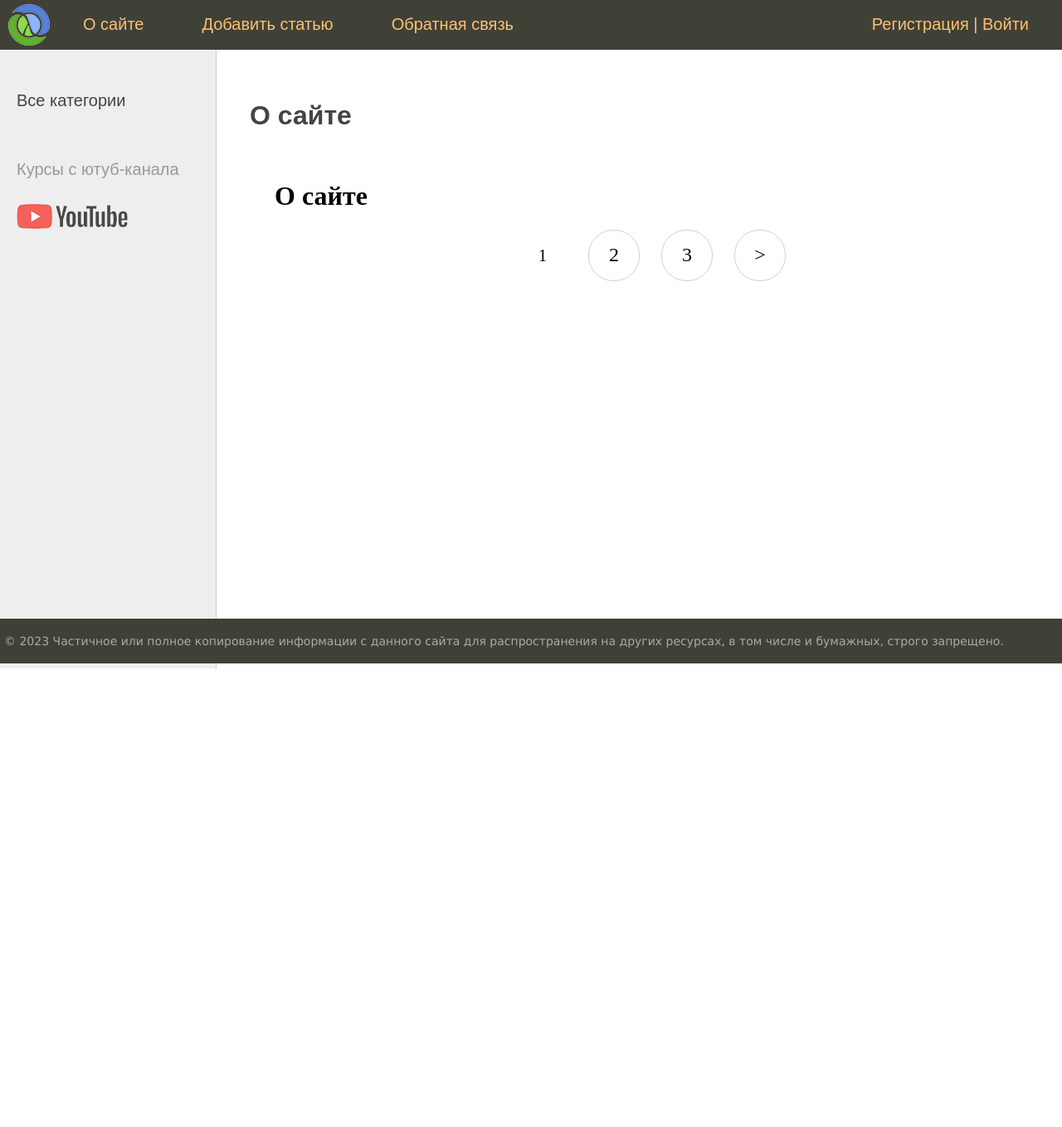
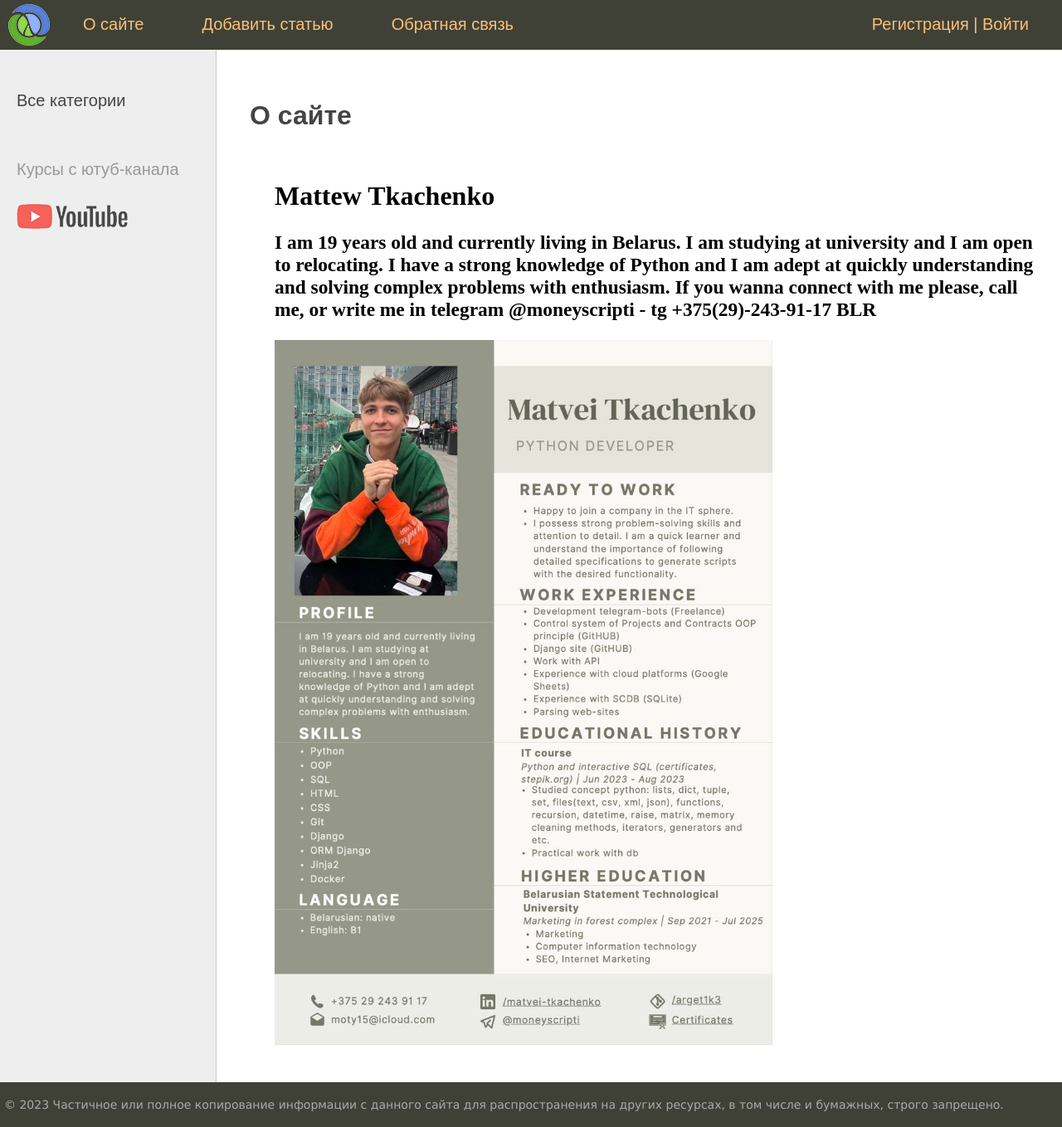
Before and after one commit to arget1k3/Django-course, a Django app: page /about/ in a window 1280 px wide. Shown: the whole page at 83% size. Before the commit the page ends 806 px from the top, so only its background shows below. Run offline with Django 4.2, Linux system fonts and the light colour scheme; data comes from the database, SQL or seed files in the repository; both versions use the stored data as it was after the commit.

Commit message:
Fix some problems

```diff
--- a/djsite/coolsite/women/templates/women/about.html
+++ b/djsite/coolsite/women/templates/women/about.html
@@ -2,6 +2,13 @@
 
 {%block content%}
 
-<h1>{{title}}</h1>
+<h1>Mattew Tkachenko</h1>
+<h3>I am 19 years old and currently living in Belarus. I am studying at university and I am open to relocating. I have a strong knowledge of Python and I am adept at quickly understanding and solving complex problems with enthusiasm.
+
+    If you wanna connect with me please, call me, or write me in telegram
+    @moneyscripti - tg
+    +375(29)-243-91-17 BLR</h3>
+
+<p><img src="images/cv_photo.png"></p>
 
 {%endblock%}
--- a/djsite/coolsite/women/templates/women/addpage.html
+++ b/djsite/coolsite/women/templates/women/addpage.html
@@ -1,7 +1,6 @@
 {% extends 'women/base.html' %}
 
 {% block content %}
-<h1>{{ title }}</h1>
 
 <form action="{% url 'add_page' %}" method="post" enctype="multipart/form-data">
     {% csrf_token %}
--- a/djsite/coolsite/women/templates/women/contact.html
+++ b/djsite/coolsite/women/templates/women/contact.html
@@ -1,7 +1,6 @@
 {% extends 'women/base.html' %}
 
 {% block content %}
-<h1>{{ title }}</h1>
 
 <form method="post">
     {% csrf_token %}
--- a/djsite/coolsite/women/templates/women/login.html
+++ b/djsite/coolsite/women/templates/women/login.html
@@ -1,7 +1,6 @@
 {% extends 'women/base.html' %}
 
 {% block content %}
-<h1>{{ title }}</h1>
 
 <form method="post">
     {% csrf_token %}
--- a/djsite/coolsite/women/templates/women/register.html
+++ b/djsite/coolsite/women/templates/women/register.html
@@ -1,7 +1,6 @@
 {% extends 'women/base.html' %}
 
 {% block content %}
-<h1>{{ title }}</h1>
 
 <form method="post">
     {% csrf_token %}
--- a/djsite/coolsite/women/views.py
+++ b/djsite/coolsite/women/views.py
@@ -28,12 +28,13 @@ class WomenHome(DataMixin, ListView):
         return Women.objects.filter(is_published=True).select_related('cat')
 
 def about(request):
-    contact_list = Women.objects.filter(is_published=True)
-    paginator = Paginator(contact_list, 3)
+    contact_list = Women.objects.filter(pk=15)
+    # paginator = Paginator(contact_list, 3)
 
-    page_number = request.GET.get('page')
-    page_obj = paginator.get_page(page_number)
-    return render(request, 'women/about.html', {'page_obj': page_obj, 'menu': menu, 'title': 'О сайте'})
+    # page_number = request.GET.get('page')
+    # page_obj = paginator.get_page(page_number)
+    return render(request, 'women/about.html', {'menu': menu, 'title': 'О сайте'})
+
 
 
 class AddPage(LoginRequiredMixin, DataMixin, CreateView):
@@ -87,7 +88,7 @@ class WomenCategory(DataMixin, ListView):
     model = Women
     template_name = 'women/index.html'
     context_object_name = 'posts'
-    allow_empty = False
+    allow_empty = False # определяет как обработать ситуацию, когда нет ни одного объекта в списке
 
     def get_queryset(self):
         return Women.objects.filter(cat__slug=self.kwargs['cat_slug'], is_published=True).select_related('cat')
@@ -98,6 +99,11 @@ class WomenCategory(DataMixin, ListView):
         c_def = self.get_user_context(title='Категория - ' + str(c.name),
                                         cat_selected = c.pk)
         return dict(list(context.items()) + list(c_def.items()))
+
+# class AboutMe(DataMixin, DetailView):
+#     model = Women
+#     template_name = 'women/about.html'
+#     context_object_name = 'post'
 
 
 class RegisterUser(DataMixin, CreateView):
```
Also changed, not shown: djsite/coolsite/db.sqlite3, djsite/coolsite/media/photos /2023/10/15/cv_photo.jpg (added), djsite/coolsite/women/static/women/images/cv_photo.png (added), 2 other files.
